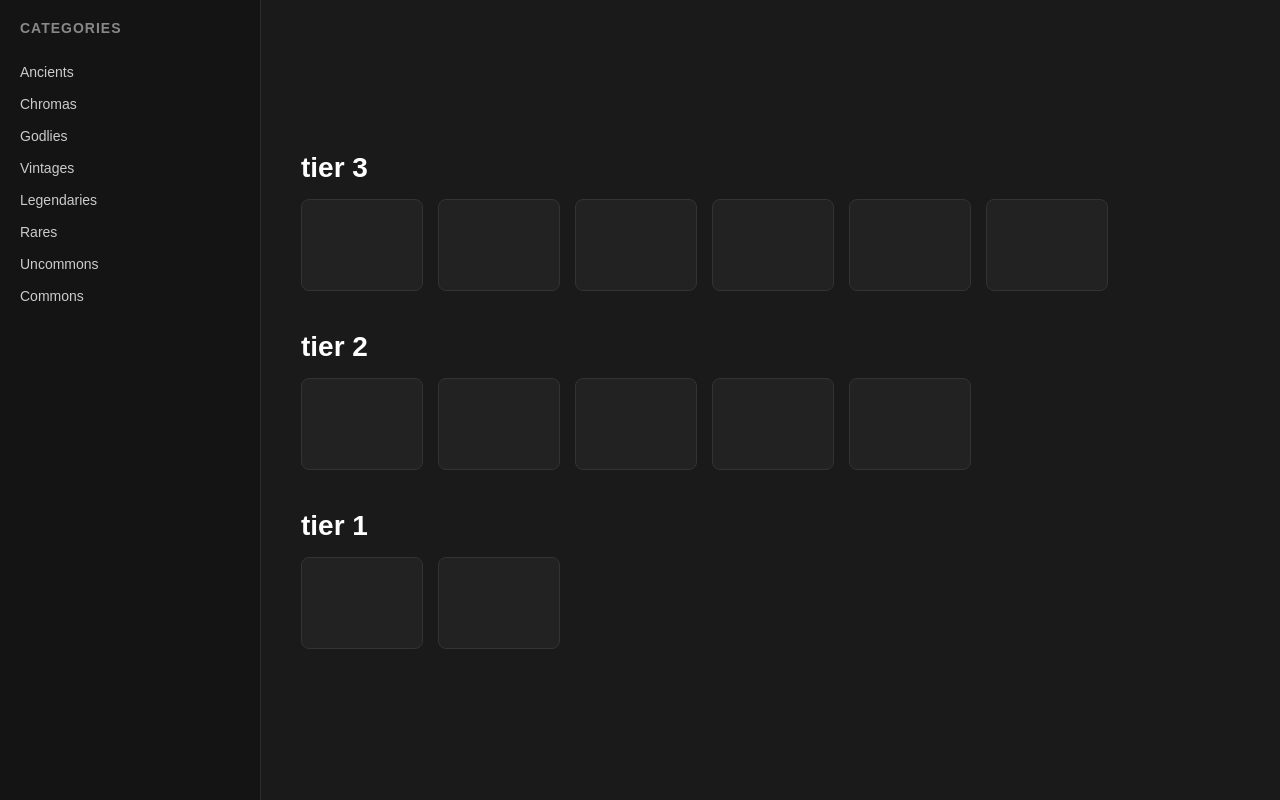
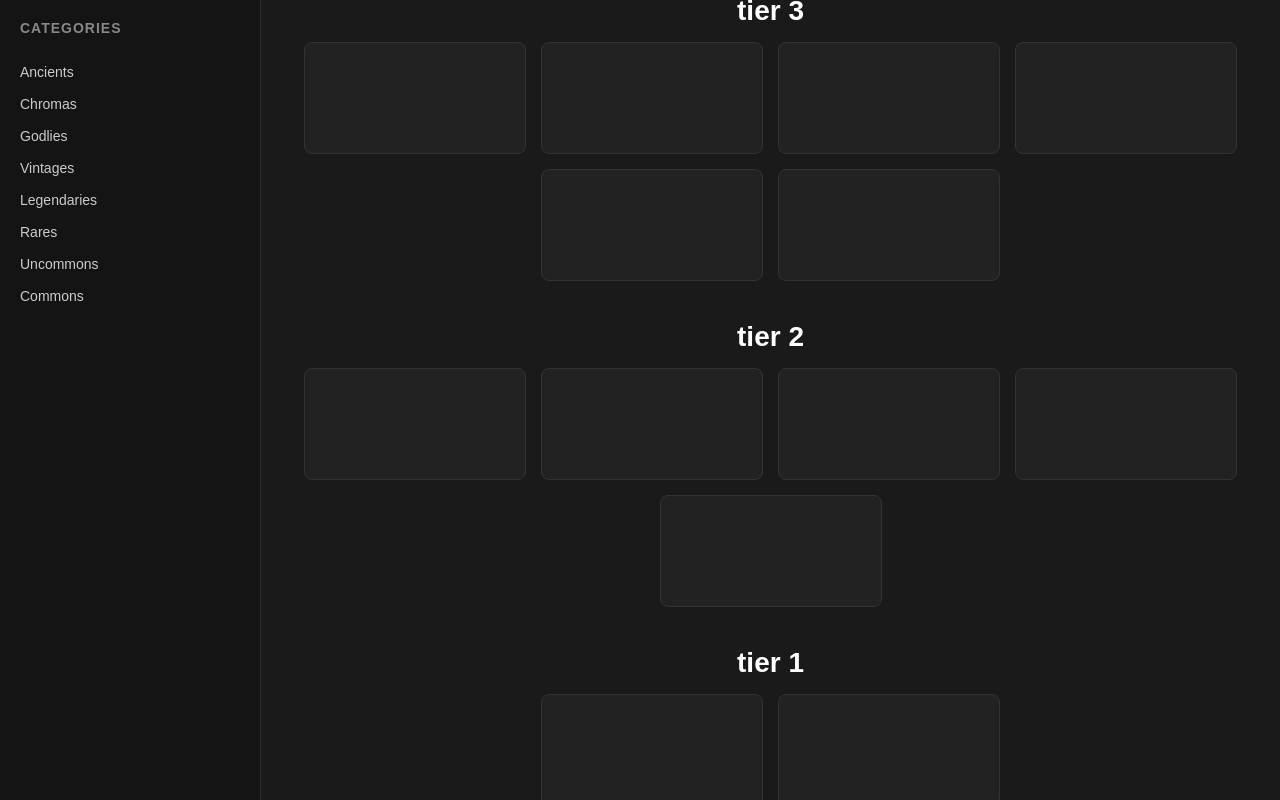
Before and after one commit to knqwx/uniquevals, a plain HTML site: page val.html in a window 1280 px wide. Drawn offline with Linux system fonts and the light colour scheme.

Commit message:
Adjust layout styles in val.html
Updated main alignment and box sizes for better layout.

```diff
--- a/val.html
+++ b/val.html
@@ -10,13 +10,16 @@
         .sidebar-item { color: #ccc; text-decoration: none; padding: 8px 0; font-size: 14px; transition: color 0.2s; display: block; }
         .sidebar-item:hover { color: #fff; }
 
-        main { flex: 1; display: flex; flex-direction: column; justify-content: center; padding: 40px; gap: 40px; overflow-y: auto; }
+        /* Изменили здесь: выравнивание по центру (align-items: center) */
+        main { flex: 1; display: flex; flex-direction: column; align-items: center; justify-content: center; padding: 40px; gap: 40px; overflow-y: auto; }
 
-        .tier-section { display: flex; flex-direction: column; gap: 15px; }
-        .tier-title { font-size: 28px; font-weight: bold; color: #fff; text-transform: lowercase; }
+        .tier-section { display: flex; flex-direction: column; gap: 15px; width: fit-content; }
+        .tier-title { font-size: 28px; font-weight: bold; color: #fff; text-transform: lowercase; text-align: center; }
 
-        .boxes-container { display: flex; gap: 15px; flex-wrap: wrap; }
-        .box { width: 120px; height: 90px; background: #222; border: 1px solid #333; border-radius: 8px; }
+        .boxes-container { display: flex; gap: 15px; flex-wrap: wrap; justify-content: center; }
+
+        /* Увеличили размеры боксов */
+        .box { width: 220px; height: 110px; background: #222; border: 1px solid #333; border-radius: 8px; }
     </style>
 </head>
 <body>
```
